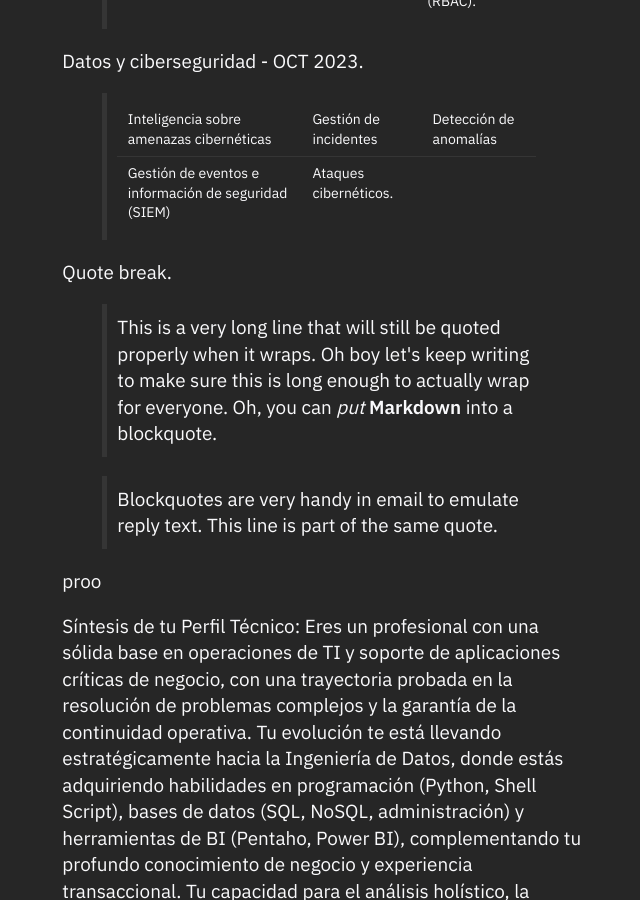
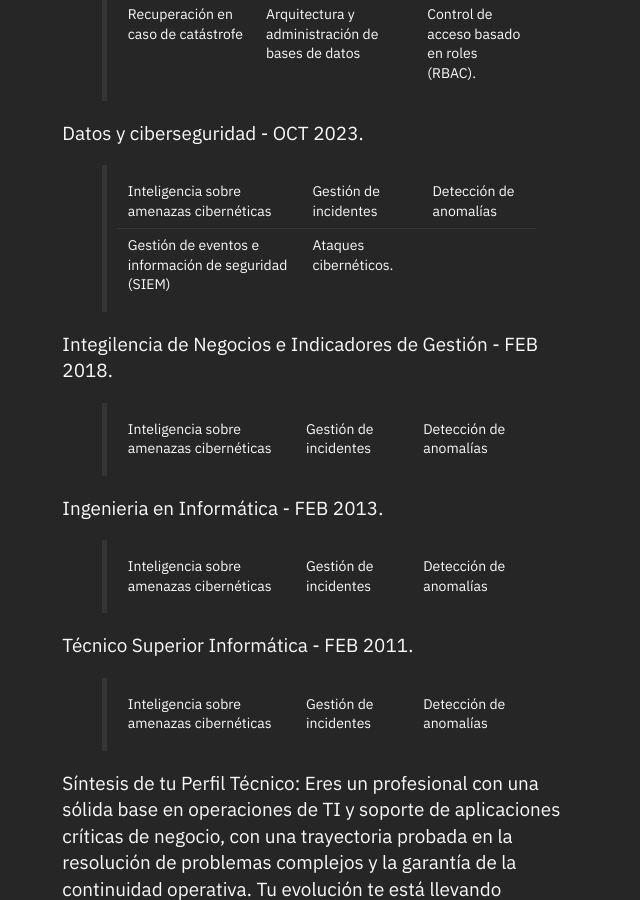
Before and after one commit to batistayureiba/batistayureiba.github.io, a Jekyll site: the page built from _posts/2025-05-24-about.md, in a window 1280 px wide and 900 px high, scrolled down 3010 px. Shown: the whole window, without its empty margins (316-956 px from the left). Built offline with Jekyll 4.4.1, drawn with Linux system fonts in a browser that asks for light colours; some of the changed text lies outside the part shown.

Commit message:
Update 2025-05-24-about.md

```diff
--- a/_posts/2025-05-24-about.md
+++ b/_posts/2025-05-24-about.md
@@ -58,14 +67,14 @@ Datos y ciberseguridad - OCT 2023.
 > Inteligencia sobre amenazas cibernéticas | Gestión de incidentes | Detección de anomalías
 > Gestión de eventos e información de seguridad (SIEM) | Ataques cibernéticos.
 
-Quote break.
+Integilencia de Negocios e Indicadores de Gestión - FEB 2018.
+> Inteligencia sobre amenazas cibernéticas | Gestión de incidentes | Detección de anomalías
 
-> This is a very long line that will still be quoted properly when it wraps. Oh boy let's keep writing to make sure this is long enough to actually wrap for everyone. Oh, you can *put* **Markdown** into a blockquote.
+Ingenieria en Informática - FEB 2013.
+> Inteligencia sobre amenazas cibernéticas | Gestión de incidentes | Detección de anomalías
 
-> Blockquotes are very handy in email to emulate reply text.
-> This line is part of the same quote.
-
-proo
+Técnico Superior Informática - FEB 2011.
+> Inteligencia sobre amenazas cibernéticas | Gestión de incidentes | Detección de anomalías
 
 Síntesis de tu Perfil Técnico:
 Eres un profesional con una sólida base en operaciones de TI y soporte de aplicaciones críticas de negocio, con una trayectoria probada en la resolución de problemas complejos y la garantía de la continuidad operativa. Tu evolución te está llevando estratégicamente hacia la Ingeniería de Datos, donde estás adquiriendo habilidades en programación (Python, Shell Script), bases de datos (SQL, NoSQL, administración) y herramientas de BI (Pentaho, Power BI), complementando tu profundo conocimiento de negocio y experiencia transaccional. Tu capacidad para el análisis holístico, la proactividad en la búsqueda de soluciones y tu adaptabilidad a nuevas tecnologías te posicionan como un activo valioso en el ecosistema de datos.
```
Also changed, not shown: other parts of _posts/2025-05-24-about.md (+9 -0 lines).
